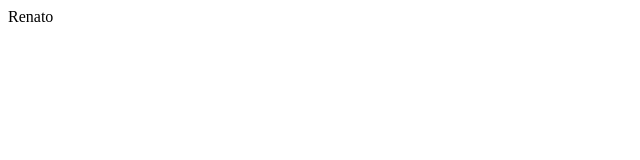
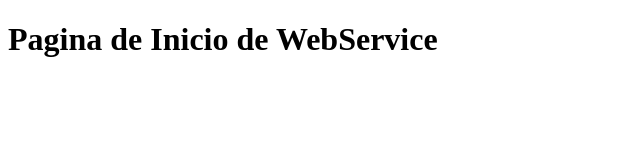
Before and after one commit to hvgocb/Java, a plain HTML site: page web/index.html in a window 1280 px wide. Shown: the whole page, without its empty margins (0-640 px from the left). Drawn offline with Linux system fonts and the light colour scheme.

Commit message:
Cambio en el index

```diff
--- a/web/index.html
+++ b/web/index.html
@@ -11,6 +11,6 @@ and open the template in the editor.
         <meta name="viewport" content="width=device-width">
     </head>
     <body>
-        <div>Renato</div>
+        <div><h1>Pagina de Inicio de WebService</h1></div>
     </body>
 </html>
```
